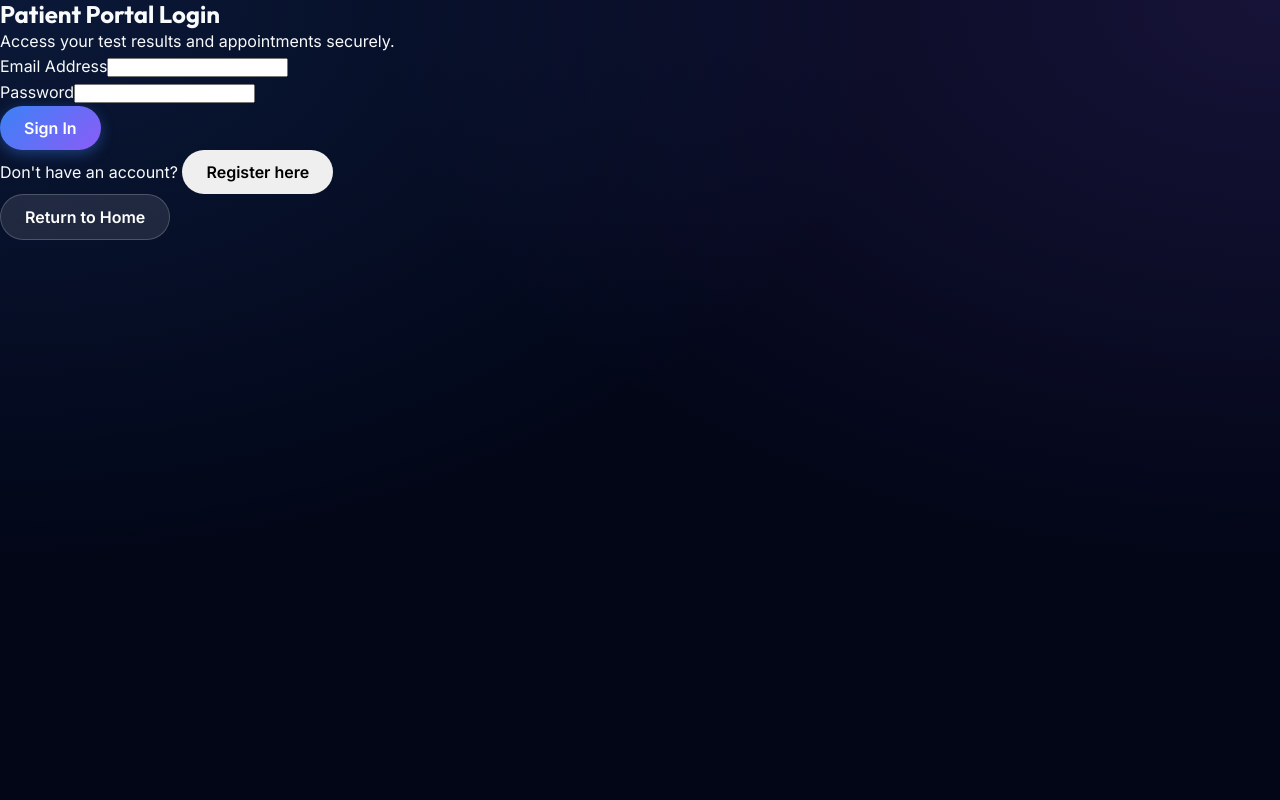
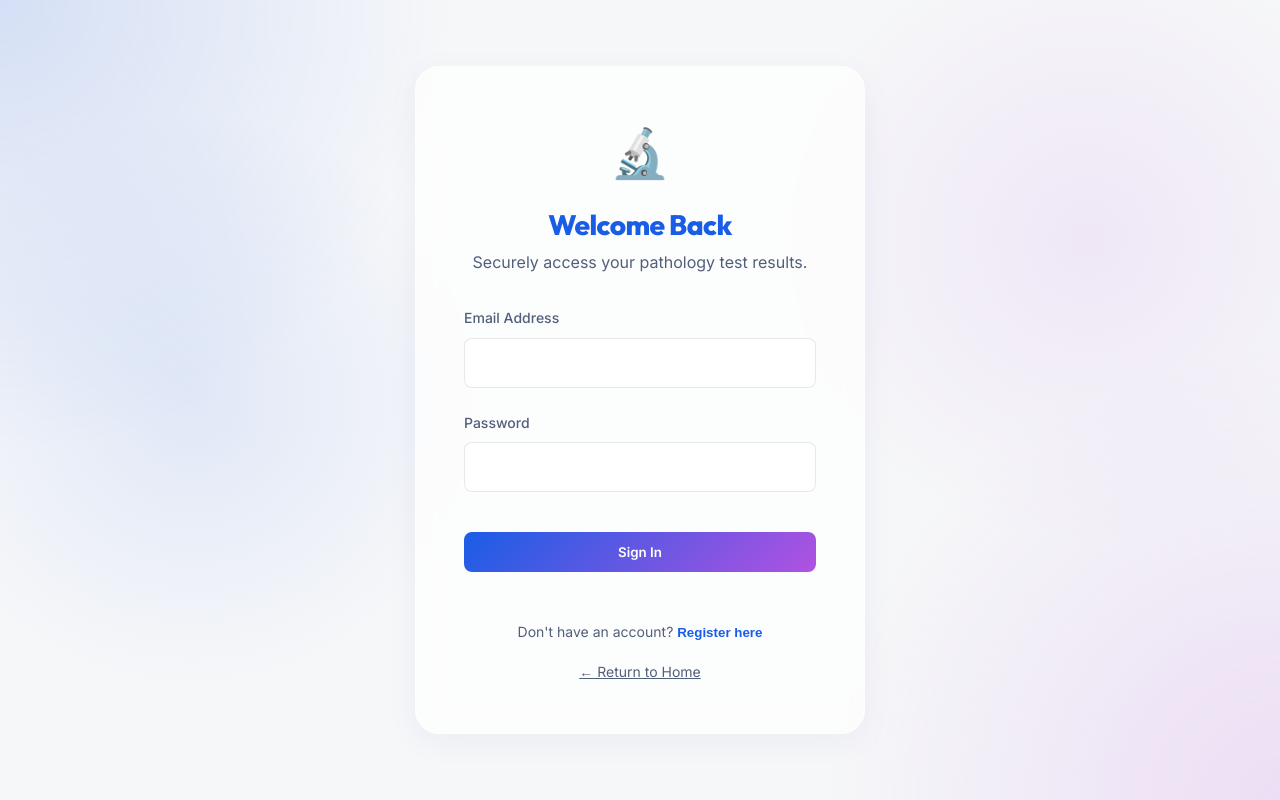
Before and after one commit to emailokvai-tech/shahnazpathology.org, a React (Vite) app in the folder apps/web/: page /patient-login in a window 1280 px wide. Built offline with nearby package versions, Linux system fonts and the light colour scheme; no server answers.

Commit message:
Deploy Premium UI/UX Polish with Glassmorphism

```diff
--- a/apps/web/src/index.css
+++ b/apps/web/src/index.css
@@ -1,16 +1,21 @@
-@import url('https://fonts.googleapis.com/css2?family=Inter:wght@300;400;500;600;700&family=Outfit:wght@500;700;800&display=swap');
+@import url('https://fonts.googleapis.com/css2?family=Inter:wght@300;400;500;600;700&family=Outfit:wght@400;600;800&display=swap');
 
 :root {
-  --bg-dark: #0f172a;
-  --bg-darker: #020617;
-  --primary: #3b82f6;
-  --primary-hover: #2563eb;
-  --secondary: #8b5cf6;
-  --text-light: #f8fafc;
-  --text-muted: #94a3b8;
-  --glass-bg: rgba(30, 41, 59, 0.7);
-  --glass-border: rgba(255, 255, 255, 0.1);
-  --glass-shadow: 0 8px 32px 0 rgba(0, 0, 0, 0.37);
+  --primary: 220 80% 50%;
+  --primary-glow: 220 80% 50% / 0.3;
+  --secondary: 280 70% 60%;
+  --background: 220 20% 97%;
+  --surface: 0 0% 100%;
+  --text-primary: 220 40% 15%;
+  --text-secondary: 220 20% 40%;
+  --glass-bg: rgba(255, 255, 255, 0.7);
+  --glass-border: rgba(255, 255, 255, 0.5);
+
+  --radius-lg: 24px;
+  --radius-md: 16px;
+  --radius-sm: 8px;
+
+  --transition: all 0.3s cubic-bezier(0.25, 0.8, 0.25, 1);
 }
 
 * {
@@ -21,259 +26,222 @@
 
 body {
   font-family: 'Inter', sans-serif;
-  background-color: var(--bg-darker);
-  color: var(--text-light);
+  background-color: hsl(var(--background));
+  color: hsl(var(--text-primary));
   line-height: 1.6;
   -webkit-font-smoothing: antialiased;
   background-image:
-    radial-gradient(at 0% 0%, rgba(59, 130, 246, 0.15) 0px, transparent 50%),
-    radial-gradient(at 100% 0%, rgba(139, 92, 246, 0.15) 0px, transparent 50%);
+    radial-gradient(circle at 15% 50%, hsl(var(--primary) / 0.1), transparent 25%),
+    radial-gradient(circle at 85% 30%, hsl(var(--secondary) / 0.1), transparent 25%);
   background-attachment: fixed;
-  min-height: 100vh;
 }
 
 h1, h2, h3, h4, h5, h6 {
   font-family: 'Outfit', sans-serif;
-  font-weight: 700;
+  letter-spacing: -0.02em;
   line-height: 1.2;
 }
 
-.app-container {
-  display: flex;
-  flex-direction: column;
-  min-height: 100vh;
+a {
+  color: inherit;
+  text-decoration: none;
+  transition: var(--transition);
 }
 
-/* Header */
-.app-header {
+/* Glassmorphism Utilities */
+.glass-panel {
+  background: var(--glass-bg);
+  backdrop-filter: blur(12px);
+  -webkit-backdrop-filter: blur(12px);
+  border: 1px solid var(--glass-border);
+  box-shadow: 0 8px 32px 0 rgba(31, 38, 135, 0.05);
+  border-radius: var(--radius-lg);
+}
+
+/* Buttons */
+.btn {
+  display: inline-flex;
+  align-items: center;
+  justify-content: center;
+  padding: 0.75rem 1.5rem;
+  border-radius: var(--radius-sm);
+  font-weight: 600;
+  font-family: 'Inter', sans-serif;
+  cursor: pointer;
+  transition: var(--transition);
+  border: none;
+  outline: none;
+}
+
+.btn-primary {
+  background: linear-gradient(135deg, hsl(var(--primary)), hsl(var(--secondary)));
+  color: white;
+  box-shadow: 0 4px 15px var(--primary-glow);
+}
+
+.btn-primary:hover {
+  transform: translateY(-2px);
+  box-shadow: 0 6px 20px var(--primary-glow);
+}
+
+.btn-secondary {
+  background: white;
+  color: hsl(var(--primary));
+  border: 1px solid hsl(var(--primary) / 0.2);
+}
+
+.btn-secondary:hover {
+  background: hsl(var(--primary) / 0.05);
+}
+
+/* Header & Nav */
+.header-glass {
   position: sticky;
   top: 0;
   z-index: 100;
-  background: var(--glass-bg);
-  backdrop-filter: blur(12px);
-  -webkit-backdrop-filter: blur(12px);
-  border-bottom: 1px solid var(--glass-border);
-  padding: 1rem 0;
-}
-
-.header-content {
-  max-width: 1200px;
-  margin: 0 auto;
-  padding: 0 2rem;
+  padding: 1rem 2rem;
+  background: rgba(255, 255, 255, 0.8);
+  backdrop-filter: blur(16px);
+  border-bottom: 1px solid rgba(0, 0, 0, 0.05);
   display: flex;
   justify-content: space-between;
   align-items: center;
 }
 
-.logo-section {
+.logo-brand {
   display: flex;
   align-items: center;
   gap: 0.75rem;
+  font-size: 1.5rem;
+  font-weight: 800;
+  color: hsl(var(--primary));
 }
 
-.logo-icon {
-  font-size: 1.75rem;
-  background: linear-gradient(135deg, var(--primary), var(--secondary));
-  -webkit-background-clip: text;
-  -webkit-text-fill-color: transparent;
-  animation: pulse 3s infinite ease-in-out;
+.nav-links {
+  display: flex;
+  gap: 2rem;
+  align-items: center;
 }
 
-.logo-section h1 {
-  font-size: 1.5rem;
-  font-weight: 800;
-  letter-spacing: -0.02em;
-  background: linear-gradient(to right, #fff, #cbd5e1);
-  -webkit-background-clip: text;
-  -webkit-text-fill-color: transparent;
+.nav-links a {
+  font-weight: 500;
+  color: hsl(var(--text-secondary));
 }
 
-nav {
-  display: flex;
-  gap: 2rem;
-}
-
-nav a {
-  color: var(--text-muted);
-  text-decoration: none;
-  font-size: 0.95rem;
-  font-weight: 500;
-  transition: color 0.2s ease, transform 0.2s ease;
-}
-
-nav a:hover, nav a.active {
-  color: var(--text-light);
-  transform: translateY(-2px);
+.nav-links a:hover {
+  color: hsl(var(--primary));
 }
 
 /* Hero Section */
 .hero-section {
+  min-height: 80vh;
+  display: flex;
+  flex-direction: column;
+  justify-content: center;
+  align-items: center;
   text-align: center;
-  padding: 6rem 2rem 4rem;
-  max-width: 800px;
-  margin: 0 auto;
+  padding: 4rem 2rem;
+  animation: fadeUp 0.8s ease-out;
 }
 
-.hero-section h2 {
-  font-size: 3.5rem;
-  margin-bottom: 1rem;
-  background: linear-gradient(135deg, #60a5fa, #c084fc);
+.hero-title {
+  font-size: clamp(3rem, 5vw, 5rem);
+  font-weight: 800;
+  background: linear-gradient(135deg, hsl(var(--primary)), hsl(var(--secondary)));
   -webkit-background-clip: text;
   -webkit-text-fill-color: transparent;
-  letter-spacing: -0.03em;
-}
-
-.hero-section p {
-  font-size: 1.25rem;
-  color: var(--text-muted);
-  margin-bottom: 2.5rem;
-}
-
-.hero-actions {
-  display: flex;
-  justify-content: center;
-  gap: 1rem;
-}
-
-button {
-  font-family: 'Inter', sans-serif;
-  font-weight: 600;
-  font-size: 1rem;
-  padding: 0.75rem 1.5rem;
-  border-radius: 9999px;
-  cursor: pointer;
-  transition: all 0.3s ease;
-  border: none;
-}
-
-.primary-btn {
-  background: linear-gradient(135deg, var(--primary), var(--secondary));
-  color: white;
-  box-shadow: 0 4px 14px 0 rgba(59, 130, 246, 0.39);
-}
-
-.primary-btn:hover {
-  transform: translateY(-2px);
-  box-shadow: 0 6px 20px rgba(59, 130, 246, 0.5);
-}
-
-.secondary-btn {
-  background: rgba(255, 255, 255, 0.1);
-  color: white;
-  border: 1px solid rgba(255, 255, 255, 0.2);
-  backdrop-filter: blur(10px);
-}
-
-.secondary-btn:hover {
-  background: rgba(255, 255, 255, 0.15);
-  transform: translateY(-2px);
-}
-
-/* Markdown Container */
-.markdown-section {
-  max-width: 1000px;
-  margin: 0 auto 4rem;
-  padding: 0 2rem;
-}
-
-.markdown-container {
-  background: var(--glass-bg);
-  backdrop-filter: blur(16px);
-  -webkit-backdrop-filter: blur(16px);
-  border: 1px solid var(--glass-border);
-  border-radius: 1.5rem;
-  padding: 3rem;
-  box-shadow: var(--glass-shadow);
-}
-
-/* Markdown Styles */
-.markdown-container h1,
-.markdown-container h2,
-.markdown-container h3 {
-  margin-top: 2rem;
-  margin-bottom: 1rem;
-  color: #e2e8f0;
-}
-
-.markdown-container h1 { font-size: 2.5rem; border-bottom: 1px solid var(--glass-border); padding-bottom: 0.5rem; }
-.markdown-container h2 { font-size: 2rem; color: #93c5fd; }
-.markdown-container h3 { font-size: 1.5rem; }
-
-.markdown-container p { margin-bottom: 1.25rem; color: #cbd5e1; }
-
-.markdown-container ul, .markdown-container ol {
-  margin-bottom: 1.25rem;
-  padding-left: 2rem;
-  color: #cbd5e1;
-}
-
-.markdown-container li { margin-bottom: 0.5rem; }
-
-.markdown-container blockquote {
-  border-left: 4px solid var(--primary);
-  background: rgba(59, 130, 246, 0.1);
-  padding: 1rem 1.5rem;
-  border-radius: 0 0.5rem 0.5rem 0;
   margin-bottom: 1.5rem;
 }
 
-.markdown-container blockquote p { margin-bottom: 0; color: #93c5fd; }
+.hero-subtitle {
+  font-size: 1.25rem;
+  color: hsl(var(--text-secondary));
+  max-width: 600px;
+  margin-bottom: 3rem;
+}
 
-.markdown-container pre {
-  background: #0f172a;
-  border: 1px solid var(--glass-border);
-  border-radius: 0.75rem;
-  padding: 1.25rem;
-  overflow-x: auto;
+/* Auth Cards */
+.auth-wrapper {
+  min-height: 100vh;
+  display: flex;
+  align-items: center;
+  justify-content: center;
+  padding: 2rem;
+  background-image:
+    radial-gradient(circle at 0% 0%, hsl(var(--primary) / 0.15), transparent 30%),
+    radial-gradient(circle at 100% 100%, hsl(var(--secondary) / 0.15), transparent 30%);
+}
+
+.auth-card {
+  width: 100%;
+  max-width: 450px;
+  padding: 3rem;
+  animation: slideUp 0.5s ease-out;
+}
+
+.form-group {
   margin-bottom: 1.5rem;
 }
 
-.markdown-container code {
-  font-family: 'JetBrains Mono', monospace;
-  font-size: 0.9em;
-  color: #a78bfa;
+.form-group label {
+  display: block;
+  font-weight: 500;
+  margin-bottom: 0.5rem;
+  color: hsl(var(--text-secondary));
+  font-size: 0.875rem;
 }
 
-.markdown-container pre code { color: #e2e8f0; }
-
-.markdown-container table {
+.form-group input {
   width: 100%;
-  border-collapse: collapse;
-  margin-bottom: 1.5rem;
+  padding: 0.875rem 1rem;
+  border-radius: var(--radius-sm);
+  border: 1px solid hsl(var(--text-primary) / 0.1);
+  background: rgba(255, 255, 255, 0.9);
+  font-family: inherit;
+  font-size: 1rem;
+  transition: var(--transition);
 }
 
-.markdown-container th, .markdown-container td {
-  padding: 0.75rem 1rem;
-  border: 1px solid var(--glass-border);
-  text-align: left;
+.form-group input:focus {
+  outline: none;
+  border-color: hsl(var(--primary));
+  box-shadow: 0 0 0 3px hsl(var(--primary) / 0.1);
 }
 
-.markdown-container th {
-  background: rgba(255, 255, 255, 0.05);
-  color: #e2e8f0;
-  font-weight: 600;
+.error-banner {
+  background: #fee2e2;
+  color: #dc2626;
+  padding: 1rem;
+  border-radius: var(--radius-sm);
+  margin-bottom: 1.5rem;
+  font-size: 0.875rem;
+  border: 1px solid #fca5a5;
 }
 
-.markdown-container tr:nth-child(even) { background: rgba(255, 255, 255, 0.02); }
-
-/* Footer */
-.app-footer {
-  text-align: center;
-  padding: 2rem;
-  margin-top: auto;
-  border-top: 1px solid var(--glass-border);
-  color: var(--text-muted);
-  font-size: 0.9rem;
+/* Animations */
+@keyframes fadeUp {
+  from { opacity: 0; transform: translateY(20px); }
+  to { opacity: 1; transform: translateY(0); }
 }
 
-@keyframes pulse {
-  0% { transform: scale(1); }
-  50% { transform: scale(1.05); }
-  100% { transform: scale(1); }
+@keyframes slideUp {
+  from { opacity: 0; transform: translateY(40px); }
+  to { opacity: 1; transform: translateY(0); }
 }
 
-@media (max-width: 768px) {
-  .hero-section h2 { font-size: 2.5rem; }
-  .markdown-container { padding: 1.5rem; }
-  .header-content { flex-direction: column; gap: 1rem; }
+/* Markdown specific styling */
+.markdown-container {
+  max-width: 800px;
+  margin: 0 auto;
+  padding: 4rem 2rem;
 }
+
+.markdown-container h1, .markdown-container h2 {
+  color: hsl(var(--primary));
+  margin-top: 2rem;
+  margin-bottom: 1rem;
+}
+
+.markdown-container p {
+  margin-bottom: 1rem;
+}
--- a/apps/web/src/pages/Home.tsx
+++ b/apps/web/src/pages/Home.tsx
@@ -4,90 +4,79 @@ import remarkGfm from 'remark-gfm';
 import { Link } from 'react-router-dom';
 import { doc, getDoc } from 'firebase/firestore';
 import { db } from '../firebase';
-import { blueprintMarkdown } from '../blueprint';
 
 function Home() {
+  const [markdown, setMarkdown] = useState('');
   const [content, setContent] = useState({
-    logo: '🔬',
-    heroText: 'Enterprise Architecture',
-    heroSubtext: 'A modern, secure, and compliant digital pathology platform designed for scale.',
-    contactEmail: 'contact@shahnazpathology.org',
-    contactPhone: '+880 1716-235481'
+    heroTitle: "Digital Pathology Built for Tomorrow",
+    contactInfo: ""
   });
 
   useEffect(() => {
+    fetch('/shahnaz_pathology_blueprint.md')
+      .then((response) => response.text())
+      .then((text) => setMarkdown(text));
+
     const fetchContent = async () => {
       try {
-        const docRef = doc(db, 'content', 'homepage');
+        const docRef = doc(db, 'content', 'home');
         const docSnap = await getDoc(docRef);
-
         if (docSnap.exists()) {
-          setContent(prev => ({...prev, ...docSnap.data()}));
+          const data = docSnap.data();
+          if (data.heroTitle) setContent(prev => ({ ...prev, heroTitle: data.heroTitle }));
+          if (data.contactInfo) setContent(prev => ({ ...prev, contactInfo: data.contactInfo }));
         }
       } catch (error) {
-        console.error("Error fetching content:", error);
+        console.log("Firebase not configured or content not found. Using defaults.");
       }
     };
-
     fetchContent();
   }, []);
 
   return (
-    <div className="app-container">
-      <header className="app-header">
-        <div className="header-content">
-          <div className="logo-section">
-            <div className="logo-icon">{content.logo}</div>
-            <h1>Shahnaz Pathology</h1>
-          </div>
-          <nav>
-            <a href="#blueprint" className="active">Architecture Blueprint</a>
-            <a href="#about">About</a>
-            <a href="#contact">Contact</a>
-            <Link to="/patient-login" className="secondary-btn" style={{ marginLeft: '1rem' }}>Patient Portal</Link>
-            <Link to="/admin" className="admin-link">Admin</Link>
-          </nav>
+    <>
+      <header className="header-glass">
+        <div className="logo-brand">
+          <span style={{ fontSize: '1.8rem' }}>🔬</span>
+          Shahnaz Pathology
         </div>
+        <nav className="nav-links">
+          <a href="#blueprint">Blueprint</a>
+          <a href="#about">About</a>
+          {content.contactInfo && (
+            <a href={`tel:${content.contactInfo}`} style={{ fontWeight: 'bold' }}>
+              📞 {content.contactInfo}
+            </a>
+          )}
+          <Link to="/patient-login" className="btn btn-primary">Patient Portal</Link>
+          <Link to="/admin" className="btn btn-secondary">Admin</Link>
+        </nav>
       </header>
 
-      <main className="main-content">
-        <div className="hero-section">
-          <h2>{content.heroText}</h2>
-          <p>{content.heroSubtext}</p>
-          <div className="hero-actions">
-            <button className="primary-btn">View Documentation</button>
-            <button className="secondary-btn">System Status</button>
-          </div>
+      <section className="hero-section">
+        <h1 className="hero-title">{content.heroTitle}</h1>
+        <p className="hero-subtitle">
+          Secure, compliant, and scalable healthcare infrastructure.
+          Manage lab results and appointments seamlessly.
+        </p>
+        <div style={{ display: 'flex', gap: '1rem' }}>
+          <Link to="/patient-login" className="btn btn-primary" style={{ padding: '1rem 2rem', fontSize: '1.1rem' }}>
+            Access Your Results
+          </Link>
+          <a href="#blueprint" className="btn btn-secondary" style={{ padding: '1rem 2rem', fontSize: '1.1rem' }}>
+            View Architecture
+          </a>
         </div>
+      </section>
 
-        <section className="markdown-section" id="blueprint">
-          <div className="markdown-container">
-            <ReactMarkdown remarkPlugins={[remarkGfm]}>
-              {blueprintMarkdown}
-            </ReactMarkdown>
-          </div>
-        </section>
+      <section id="blueprint" className="markdown-container glass-panel" style={{ margin: '2rem auto' }}>
+        <ReactMarkdown remarkPlugins={[remarkGfm]}>{markdown}</ReactMarkdown>
+      </section>
 
-        <section className="markdown-section" id="about">
-          <div className="markdown-container">
-            <h2>About</h2>
-            <p>Shahnaz Pathology is a state-of-the-art diagnostic center focused on delivering high-precision pathology using digital workflows and AI-driven insights.</p>
-          </div>
-        </section>
-
-        <section className="markdown-section" id="contact">
-          <div className="markdown-container">
-            <h2>Contact</h2>
-            <p>Email: {content.contactEmail}</p>
-            <p>Phone: <a href={`tel:${content.contactPhone}`} className="contact-link">{content.contactPhone}</a></p>
-          </div>
-        </section>
-      </main>
-
-      <footer className="app-footer">
-        <p>&copy; {new Date().getFullYear()} Shahnaz Pathology. Proprietary & Confidential.</p>
+      <footer style={{ textAlign: 'center', padding: '2rem', color: 'hsl(var(--text-secondary))' }}>
+        &copy; {new Date().getFullYear()} Shahnaz Pathology. All rights reserved.
       </footer>
-    </div>
+    </>
   );
 }
 
--- a/apps/web/src/pages/PatientLogin.tsx
+++ b/apps/web/src/pages/PatientLogin.tsx
@@ -1,5 +1,5 @@
 import { useState } from 'react';
-import { useNavigate } from 'react-router-dom';
+import { useNavigate, Link } from 'react-router-dom';
 import { supabase } from '../supabaseClient';
 
 export default function PatientLogin() {
@@ -46,20 +46,25 @@ export default function PatientLogin() {
   };
 
   return (
-    <div className="login-container">
-      <div className="login-card">
-        <h2>{isLogin ? 'Patient Portal Login' : 'Register for Portal'}</h2>
-        <p className="login-subtitle">
-          {isLogin
-            ? 'Access your test results and appointments securely.'
-            : 'Create an account to manage your healthcare journey.'}
-        </p>
+    <div className="auth-wrapper">
+      <div className="auth-card glass-panel">
+        <div style={{ textAlign: 'center', marginBottom: '2rem' }}>
+          <div style={{ fontSize: '3rem', marginBottom: '1rem' }}>🔬</div>
+          <h2 style={{ fontSize: '1.75rem', marginBottom: '0.5rem', color: 'hsl(var(--primary))' }}>
+            {isLogin ? 'Welcome Back' : 'Create Account'}
+          </h2>
+          <p style={{ color: 'hsl(var(--text-secondary))' }}>
+            {isLogin
+              ? 'Securely access your pathology test results.'
+              : 'Join the digital patient platform.'}
+          </p>
+        </div>
 
         {error && <div className="error-banner">{error}</div>}
 
-        <form onSubmit={handleAuth} className="login-form">
+        <form onSubmit={handleAuth}>
           {!isLogin && (
-            <>
+            <div style={{ display: 'grid', gridTemplateColumns: '1fr 1fr', gap: '1rem' }}>
               <div className="form-group">
                 <label>First Name</label>
                 <input
@@ -78,7 +83,7 @@ export default function PatientLogin() {
                   required
                 />
               </div>
-            </>
+            </div>
           )}
 
           <div className="form-group">
@@ -101,23 +106,28 @@ export default function PatientLogin() {
             />
           </div>
 
-          <button type="submit" className="primary-btn full-width" disabled={loading}>
+          <button type="submit" className="btn btn-primary" style={{ width: '100%', marginTop: '1rem' }} disabled={loading}>
             {loading ? 'Processing...' : (isLogin ? 'Sign In' : 'Register')}
           </button>
         </form>
 
-        <div className="login-toggle">
-          <p>
+        <div style={{ textAlign: 'center', marginTop: '1.5rem', borderTop: '1px solid var(--glass-border)', paddingTop: '1.5rem' }}>
+          <p style={{ color: 'hsl(var(--text-secondary))', fontSize: '0.875rem' }}>
             {isLogin ? "Don't have an account? " : "Already have an account? "}
-            <button className="text-btn" onClick={() => setIsLogin(!isLogin)}>
-              {isLogin ? 'Register here' : 'Log in here'}
+            <button
+              type="button"
+              style={{ background: 'none', border: 'none', color: 'hsl(var(--primary))', fontWeight: 'bold', cursor: 'pointer' }}
+              onClick={() => setIsLogin(!isLogin)}
+            >
+              {isLogin ? 'Register here' : 'Log in'}
             </button>
           </p>
+          <div style={{ marginTop: '1rem' }}>
+            <Link to="/" style={{ color: 'hsl(var(--text-secondary))', fontSize: '0.875rem', textDecoration: 'underline' }}>
+              &larr; Return to Home
+            </Link>
+          </div>
         </div>
-
-        <button className="secondary-btn full-width mt-1" onClick={() => navigate('/')}>
-          Return to Home
-        </button>
       </div>
     </div>
   );
```
